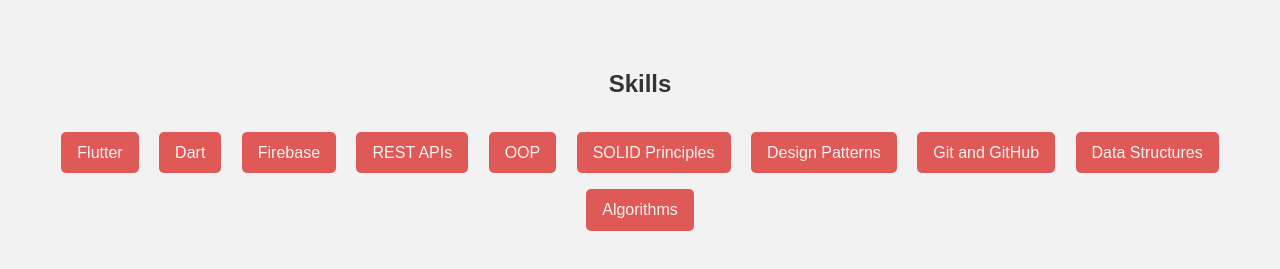
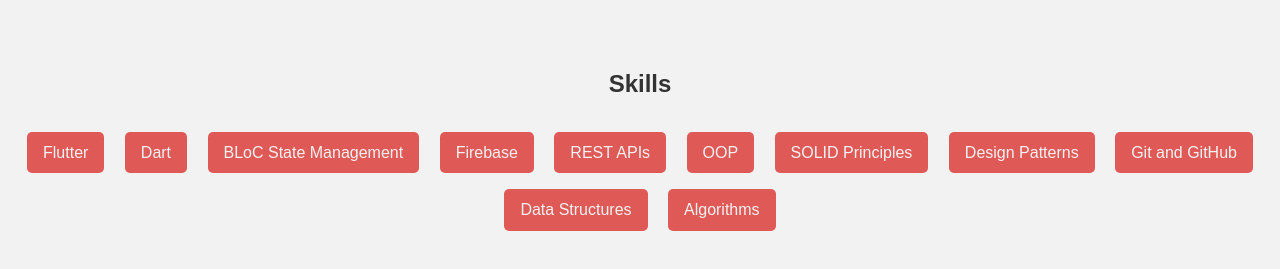
Before and after one commit to mahmoudFawzee/portfolio, a plain HTML site: page index.html in a window 1280 px wide. Shown: the part 1254-1523 px from the top of the page. Drawn offline with Linux system fonts and the light colour scheme.

Commit message:
add more skills

```diff
--- a/index.html
+++ b/index.html
@@ -101,12 +101,12 @@
     <ul>
       <li>Flutter</li>
       <li>Dart</li>
+      <li>BLoC State Management</li>
       <li>Firebase</li>
       <li>REST APIs</li>
        <li>OOP</li>
       <li>SOLID Principles</li>
       <li>Design Patterns</li>
-
       <li>Git and GitHub</li>
       <li>Data Structures</li>
       <li>Algorithms</li>
```
